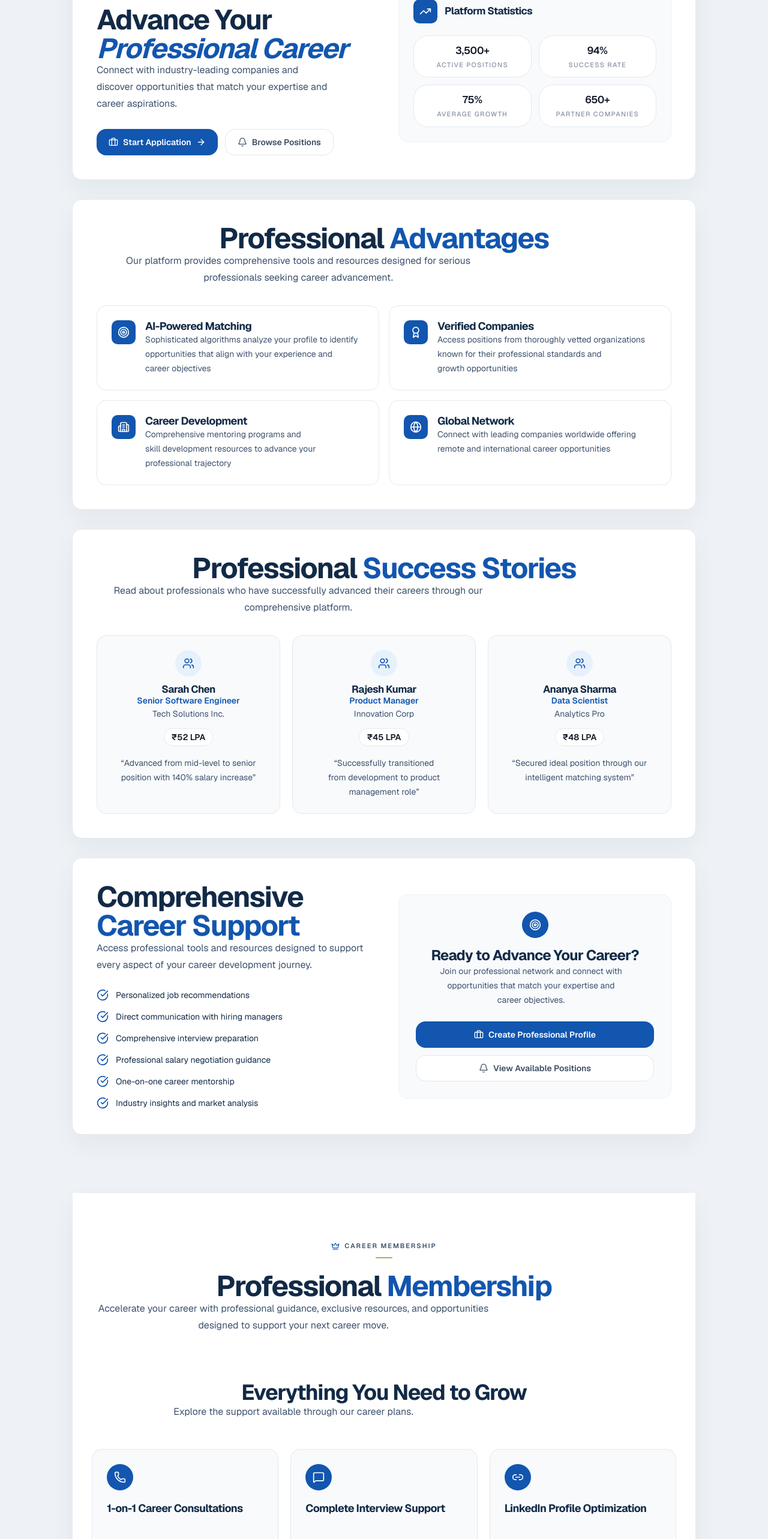
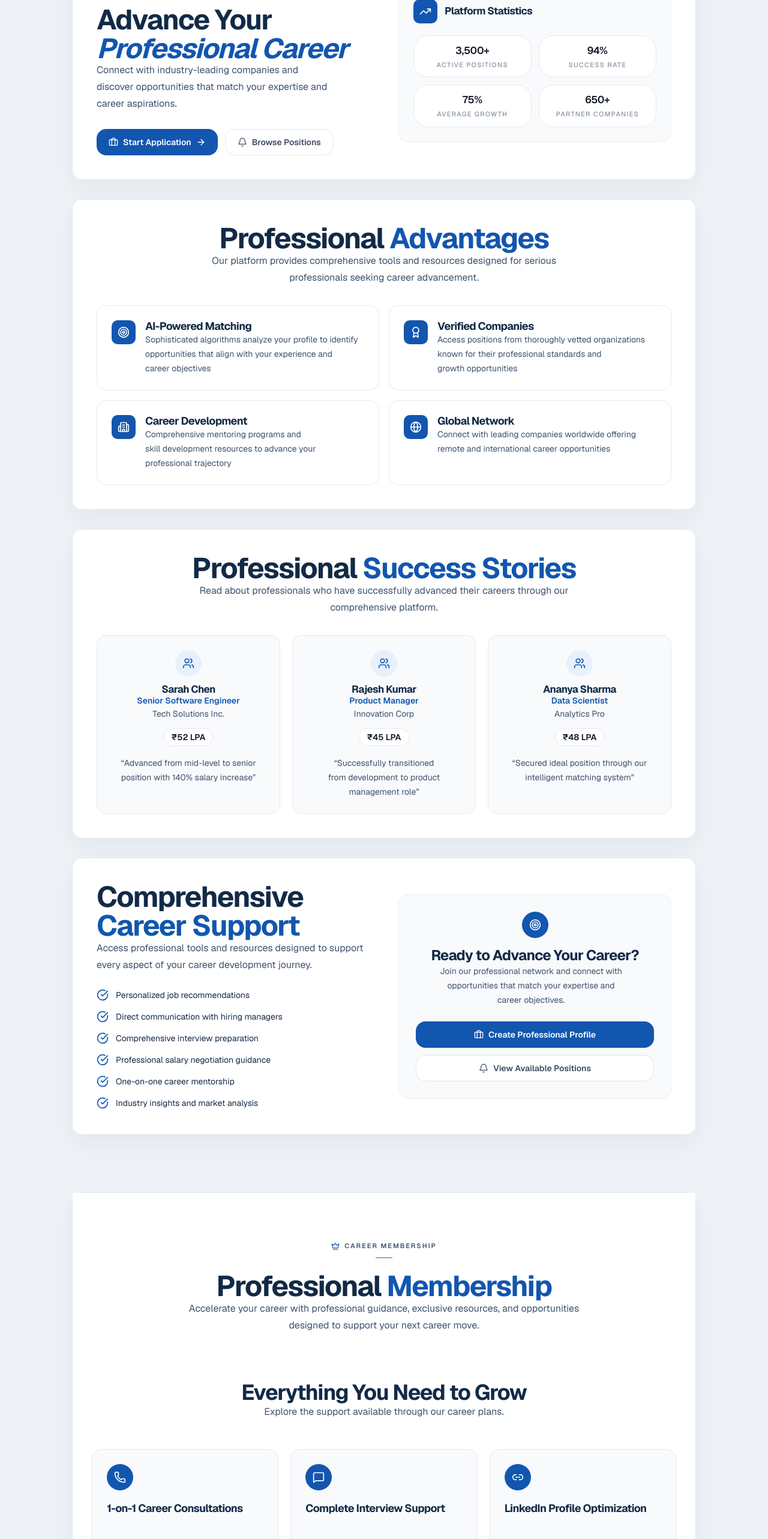
Before and after one commit to tejas-guntru/student-platform-frontend, a Next.js app: page /hiring in a window 1280 px wide. Shown: the part 234-2800 px from the top of the page at 60% size. Built offline with nearby package versions, Linux system fonts and the light colour scheme.

Commit message:
hiring page changed

```diff
--- a/components/hiring/HiringOverview.tsx
+++ b/components/hiring/HiringOverview.tsx
@@ -197,7 +197,7 @@ export default function HiringOverview({ setActiveTab }: HiringOverviewProps) {
                 Professional{" "}
                 <span className="text-[#1256af]">Advantages</span>
               </h2>
-              <p className={`mx-auto mt-4 max-w-2xl ${lede}`}>
+              <p className={`!mx-auto mt-4 max-w-2xl text-center ${lede}`}>
                 Our platform provides comprehensive tools and resources designed
                 for serious professionals seeking career advancement.
               </p>
@@ -237,7 +237,7 @@ export default function HiringOverview({ setActiveTab }: HiringOverviewProps) {
                 Professional{" "}
                 <span className="text-[#1256af]">Success Stories</span>
               </h2>
-              <p className={`mx-auto mt-4 max-w-2xl ${lede}`}>
+              <p className={`!mx-auto mt-4 max-w-2xl text-center ${lede}`}>
                 Read about professionals who have successfully advanced their
                 careers through our comprehensive platform.
               </p>
--- a/components/hiring/ProSubscription.tsx
+++ b/components/hiring/ProSubscription.tsx
@@ -144,7 +144,7 @@ export default function ProSubscriptionSection() {
             </span>
           </h1>
 
-          <p className="mx-auto mt-5 max-w-2xl text-center text-[15px] leading-7 text-[#5c6b80] sm:text-base">
+          <p className="!mx-auto mt-5 max-w-2xl text-center text-[15px] leading-7 text-[#5c6b80] sm:text-base">
             Accelerate your career with professional guidance,
             exclusive resources, and opportunities designed to
             support your next career move.
@@ -158,7 +158,7 @@ export default function ProSubscriptionSection() {
               Everything You Need to Grow
             </h2>
 
-            <p className="mx-auto mt-4 max-w-2xl text-sm leading-7 text-[#4a607a] sm:text-base">
+            <p className="!mx-auto mt-4 max-w-2xl text-center text-sm leading-7 text-[#4a607a] sm:text-base">
               Explore the support available through our career plans.
             </p>
           </div>
@@ -204,7 +204,7 @@ export default function ProSubscriptionSection() {
               className="mx-auto mt-4 block h-[2px] w-7 rounded-full bg-[#c4a265]"
             />
 
-            <p className="mx-auto mt-5 max-w-2xl text-[15px] leading-7 text-[#5c6b80] sm:text-base">
+            <p className="!mx-auto mt-5 max-w-2xl text-center text-[15px] leading-7 text-[#5c6b80] sm:text-base">
               Select the membership duration that fits your
               career goals.
             </p>
```
